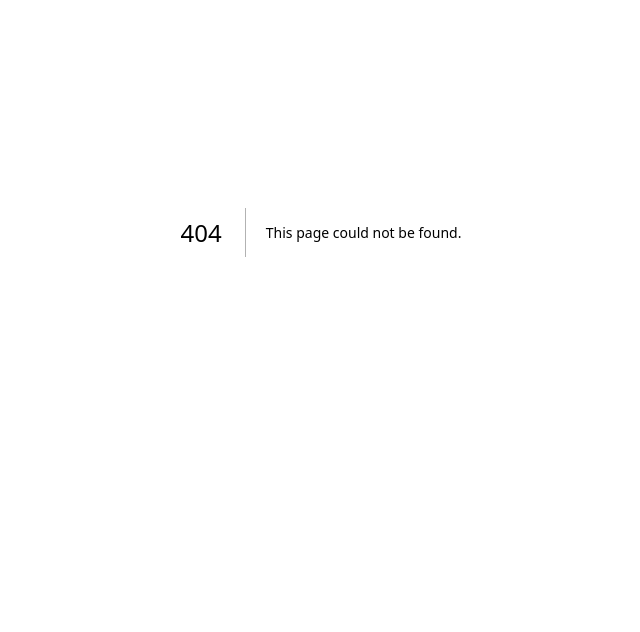
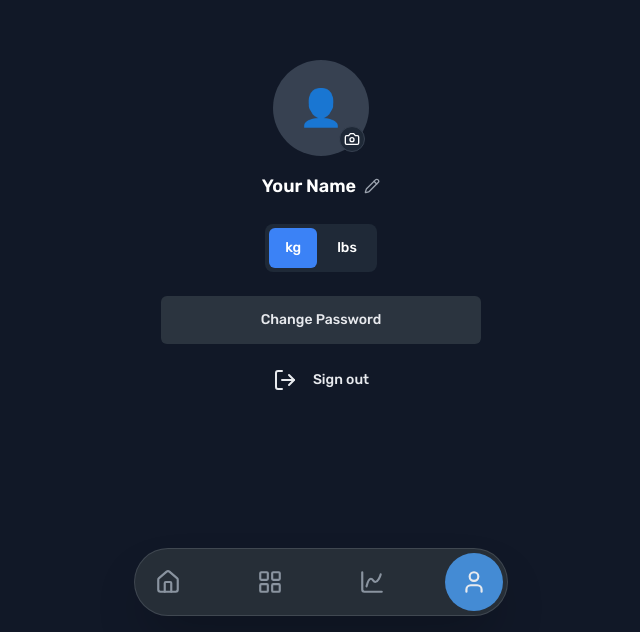
Before and after one commit to Serega-P/Lift-Log, a Next.js app: page /profile in a window 1280 px wide. Before the commit this address had no page. Shown: the part 168-800 px from the top of the page, without its empty margins (319-959 px from the left). Built offline with nearby package versions, Linux system fonts and the light colour scheme.

Commit message:
new page profile

```diff
--- /dev/null
+++ b/app/profile/page.tsx
@@ -0,0 +1,56 @@
+'use client';
+
+import { useState } from 'react';
+import { Pencil, Camera, LogOut } from 'lucide-react';
+import { Button, ToggleGroup, ToggleGroupItem, BottomNavigation } from '@/shared/components';
+
+export default function Profile() {
+  const [unit, setUnit] = useState('kg');
+  // const [name, setName] = useState('Your Name');
+
+  return (
+    <div className="flex flex-col items-center justify-center min-h-screen bg-gray-900 px-6">
+      {/* Аватар */}
+      <div className="relative w-24 h-24 rounded-full bg-gray-700 flex items-center justify-center">
+        <span className="text-gray-400 text-4xl">👤</span>
+        <button className="absolute bottom-1 right-1 bg-gray-800 p-1 rounded-full border border-gray-700">
+          <Camera className="w-4 h-4 text-white" />
+        </button>
+      </div>
+
+      {/* Имя пользователя */}
+      <div className="mt-4 flex items-center space-x-2">
+        <h2 className="text-white text-lg font-semibold">Your Name</h2>
+        <button className="text-gray-400 hover:text-gray-200">
+          <Pencil className="w-4 h-4" />
+        </button>
+      </div>
+
+      {/* Выбор единиц измерения */}
+      <ToggleGroup
+        type="single"
+        className="mt-6 flex bg-gray-800 p-1 rounded-lg"
+        value={unit}
+        onValueChange={(val) => val && setUnit(val)}>
+        <ToggleGroupItem value="kg" className="px-4 py-2 text-white data-[state=on]:bg-blue-500">
+          kg
+        </ToggleGroupItem>
+        <ToggleGroupItem value="lbs" className="px-4 py-2 text-white data-[state=on]:bg-blue-500">
+          lbs
+        </ToggleGroupItem>
+      </ToggleGroup>
+
+      {/* Кнопки */}
+      <div className="mt-6 w-full max-w-xs space-y-3">
+        <Button variant="secondary" className="w-full">
+          Change Password
+        </Button>
+        <Button variant="destructive" className="w-full flex items-center justify-center space-x-2">
+          <LogOut className="w-4 h-4" />
+          <span>Sign out</span>
+        </Button>
+      </div>
+      <BottomNavigation />
+    </div>
+  );
+}
--- a/app/workout/[workoutId]/day/[dayId]/page.tsx
+++ b/app/workout/[workoutId]/day/[dayId]/page.tsx
@@ -278,6 +278,7 @@ export default function WorkoutDay({ params }: { params: { workoutId: number | s
           setIsWorkoutDayModalOpen(false);
           setIsSaving(false);
         }}
+        isSaving={isSaving}
         onUpdate={updateExistingWorkoutDay}
         onCreateNew={createNewWorkoutDay}
       />
--- a/package.json
+++ b/package.json
@@ -23,6 +23,8 @@
     "@radix-ui/react-scroll-area": "^1.2.2",
     "@radix-ui/react-select": "^2.1.2",
     "@radix-ui/react-slot": "^1.1.0",
+    "@radix-ui/react-toggle": "^1.1.2",
+    "@radix-ui/react-toggle-group": "^1.1.2",
     "@types/bcrypt": "^5.0.2",
     "bcrypt": "^5.1.1",
     "class-variance-authority": "^0.7.1",
--- a/shared/components/ui/index.ts
+++ b/shared/components/ui/index.ts
@@ -22,3 +22,7 @@ export { InstallPWA } from './install-PWA';
 export { BottomNavigation } from './bottom-navigation';
 export { ModalForm } from './modal-form';
 export { WorkoutSaveModal } from './workout-save-modal';
+export { Toggle } from './toggle';
+export { toggleVariants } from './toggle';
+export { ToggleGroup } from './toggle-group';
+export { ToggleGroupItem } from './toggle-group';
--- /dev/null
+++ b/shared/components/ui/toggle-group.tsx
@@ -0,0 +1,55 @@
+'use client';
+
+import * as React from 'react';
+import * as ToggleGroupPrimitive from '@radix-ui/react-toggle-group';
+import { type VariantProps } from 'class-variance-authority';
+
+import { cn } from '@/lib/utils';
+import { toggleVariants } from '@/shared/components/ui/toggle';
+
+const ToggleGroupContext = React.createContext<VariantProps<typeof toggleVariants>>({
+  size: 'default',
+  variant: 'default',
+});
+
+const ToggleGroup = React.forwardRef<
+  React.ElementRef<typeof ToggleGroupPrimitive.Root>,
+  React.ComponentPropsWithoutRef<typeof ToggleGroupPrimitive.Root> &
+    VariantProps<typeof toggleVariants>
+>(({ className, variant, size, children, ...props }, ref) => (
+  <ToggleGroupPrimitive.Root
+    ref={ref}
+    className={cn('flex items-center justify-center gap-1', className)}
+    {...props}>
+    <ToggleGroupContext.Provider value={{ variant, size }}>{children}</ToggleGroupContext.Provider>
+  </ToggleGroupPrimitive.Root>
+));
+
+ToggleGroup.displayName = ToggleGroupPrimitive.Root.displayName;
+
+const ToggleGroupItem = React.forwardRef<
+  React.ElementRef<typeof ToggleGroupPrimitive.Item>,
+  React.ComponentPropsWithoutRef<typeof ToggleGroupPrimitive.Item> &
+    VariantProps<typeof toggleVariants>
+>(({ className, children, variant, size, ...props }, ref) => {
+  const context = React.useContext(ToggleGroupContext);
+
+  return (
+    <ToggleGroupPrimitive.Item
+      ref={ref}
+      className={cn(
+        toggleVariants({
+          variant: context.variant || variant,
+          size: context.size || size,
+        }),
+        className,
+      )}
+      {...props}>
+      {children}
+    </ToggleGroupPrimitive.Item>
+  );
+});
+
+ToggleGroupItem.displayName = ToggleGroupPrimitive.Item.displayName;
+
+export { ToggleGroup, ToggleGroupItem };
--- /dev/null
+++ b/shared/components/ui/toggle.tsx
@@ -0,0 +1,45 @@
+"use client"
+
+import * as React from "react"
+import * as TogglePrimitive from "@radix-ui/react-toggle"
+import { cva, type VariantProps } from "class-variance-authority"
+
+import { cn } from "@/lib/utils"
+
+const toggleVariants = cva(
+  "inline-flex items-center justify-center rounded-md text-sm font-medium ring-offset-background transition-colors hover:bg-muted hover:text-muted-foreground focus-visible:outline-none focus-visible:ring-2 focus-visible:ring-ring focus-visible:ring-offset-2 disabled:pointer-events-none disabled:opacity-50 data-[state=on]:bg-accent data-[state=on]:text-accent-foreground [&_svg]:pointer-events-none [&_svg]:size-4 [&_svg]:shrink-0 gap-2",
+  {
+    variants: {
+      variant: {
+        default: "bg-transparent",
+        outline:
+          "border border-input bg-transparent hover:bg-accent hover:text-accent-foreground",
+      },
+      size: {
+        default: "h-10 px-3 min-w-10",
+        sm: "h-9 px-2.5 min-w-9",
+        lg: "h-11 px-5 min-w-11",
+      },
+    },
+    defaultVariants: {
+      variant: "default",
+      size: "default",
+    },
+  }
+)
+
+const Toggle = React.forwardRef<
+  React.ElementRef<typeof TogglePrimitive.Root>,
+  React.ComponentPropsWithoutRef<typeof TogglePrimitive.Root> &
+    VariantProps<typeof toggleVariants>
+>(({ className, variant, size, ...props }, ref) => (
+  <TogglePrimitive.Root
+    ref={ref}
+    className={cn(toggleVariants({ variant, size, className }))}
+    {...props}
+  />
+))
+
+Toggle.displayName = TogglePrimitive.Root.displayName
+
+export { Toggle, toggleVariants }
--- a/shared/components/ui/workout-save-modal.tsx
+++ b/shared/components/ui/workout-save-modal.tsx
@@ -7,18 +7,26 @@ import {
   DialogFooter,
   Button,
 } from '@/shared/components';
+import { Loader } from 'lucide-react';
 
 interface Props {
   isOpen: boolean;
+  isSaving: boolean;
   onClose: () => void;
   onUpdate: () => void;
   onCreateNew: () => void;
 }
 
-export function WorkoutSaveModal({ isOpen, onClose, onUpdate, onCreateNew }: Props) {
+export function WorkoutSaveModal({ isOpen, onClose, onUpdate, onCreateNew, isSaving }: Props) {
   return (
     <Dialog open={isOpen} onOpenChange={onClose}>
-      <DialogContent className="bg-bgBase border-none max-w-[400px] py-10 rounded-[10px]">
+      <DialogContent className="bg-bgBase border-none max-w-[400px] py-10 rounded-[10px] flex flex-col items-center justify-center">
+        {isSaving && (
+          <div className="absolute inset-0 bg-black/25 flex justify-center items-center z-10">
+            <Loader size={48} className="text-white animate-spin" />
+          </div>
+        )}
+
         <DialogHeader>
           <DialogTitle className="text-xl">You already have a workout for today!</DialogTitle>
           <DialogDescription className="mb-5 text-base">
@@ -26,15 +34,23 @@ export function WorkoutSaveModal({ isOpen, onClose, onUpdate, onCreateNew }: Pro
           </DialogDescription>
         </DialogHeader>
         <div className="w-full flex justify-between space-x-5">
-          <Button variant="accent" className="uppercase rounded-[6px] w-full" onClick={onUpdate}>
+          <Button
+            variant="accent"
+            className=" text-lg rounded-[6px] w-full"
+            onClick={onUpdate}
+            disabled={isSaving}>
             Refresh
           </Button>
-          <Button variant="accent" className="uppercase rounded-[6px] w-full" onClick={onCreateNew}>
-            Create a new one
+          <Button
+            variant="accent"
+            className=" text-lg rounded-[6px] w-full"
+            onClick={onCreateNew}
+            disabled={isSaving}>
+            Add a new one
           </Button>
         </div>
-        <DialogFooter className="flex justify-between mt-6">
-          <Button variant="secondary" onClick={onClose}>
+        <DialogFooter className="flex items-end w-full mt-6">
+          <Button variant="secondary" onClick={onClose} disabled={isSaving}>
             Cancel
           </Button>
         </DialogFooter>
```
Also changed, not shown: 1 other file (tests, documents, lock files or other folders).
